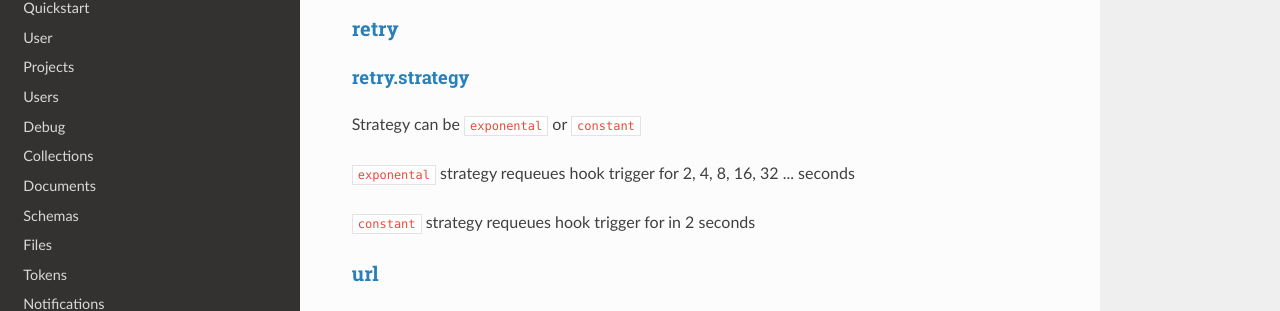
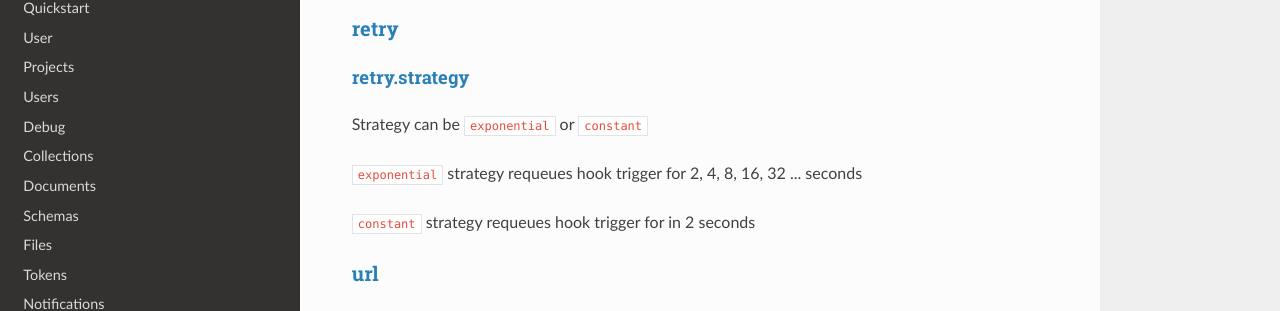
Before and after one commit to deformio/docs, an MkDocs documentation site: the page built from docs/hooks.md, in a window 1280 px wide and 900 px high, scrolled down 2687 px. Shown: the part 141-452 px from the top of the window. Built offline with MkDocs 1.6.1, drawn with Linux system fonts in a browser that asks for light colours; nearby versions of some CDN libraries; old or Windows-style settings are respelled for this version of MkDocs; some of the changed text lies outside the part shown.

Commit message:
word fixes

```diff
--- a/docs/hooks.md
+++ b/docs/hooks.md
@@ -36,7 +36,7 @@ Hooks **are triggered by documents** only.
 	    	"connect": 1,
 	    },
 	    "retry": {
-	    	"strategy": "exponental"
+	    	"strategy": "exponential"
 	    }
 	}
 
@@ -122,9 +122,9 @@ Timeout to read read response
 
 #### retry.strategy
 
-Strategy can be `exponental` or `constant`
+Strategy can be `exponential` or `constant`
 
-`exponental` strategy requeues hook trigger for 2, 4, 8, 16, 32 ... seconds
+`exponential` strategy requeues hook trigger for 2, 4, 8, 16, 32 ... seconds
 
 `constant` strategy requeues hook trigger for in 2 seconds
 
```
Also changed, not shown: docs/changelog.md (+2 -2 lines).
